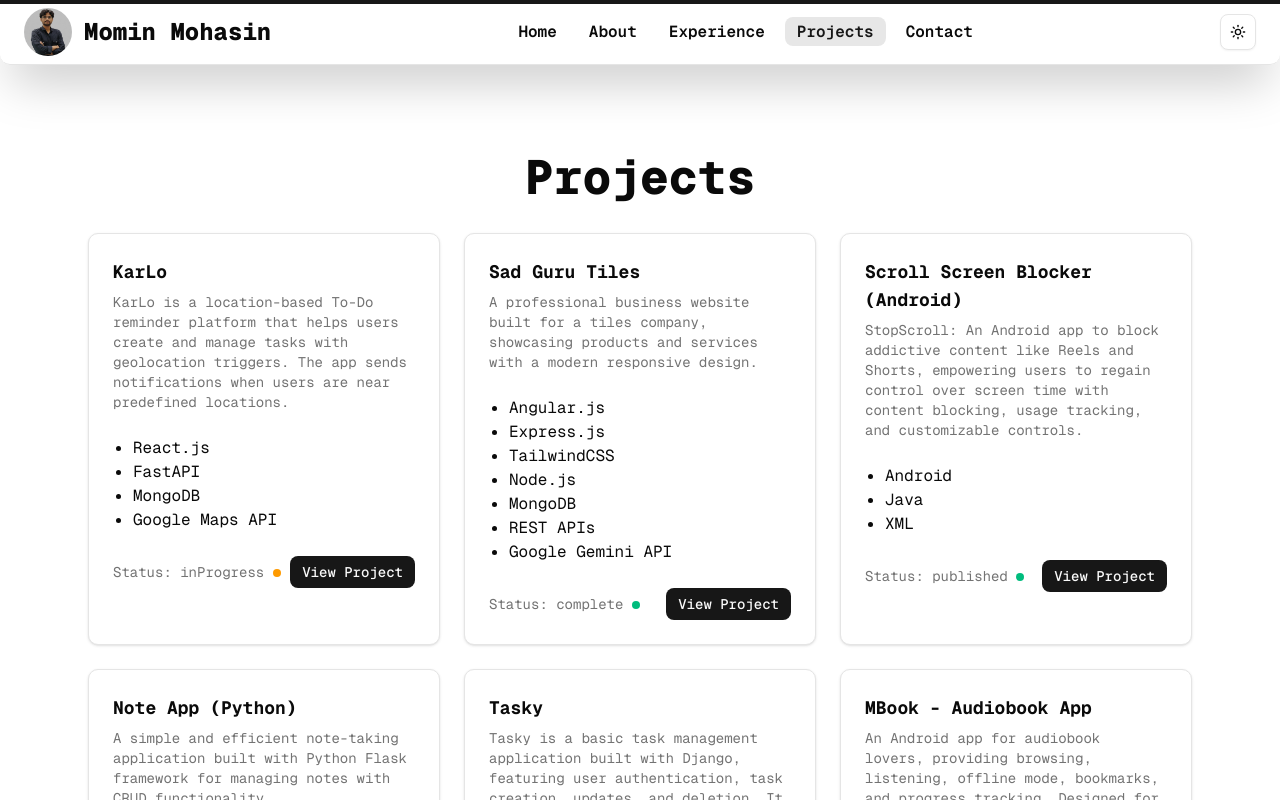
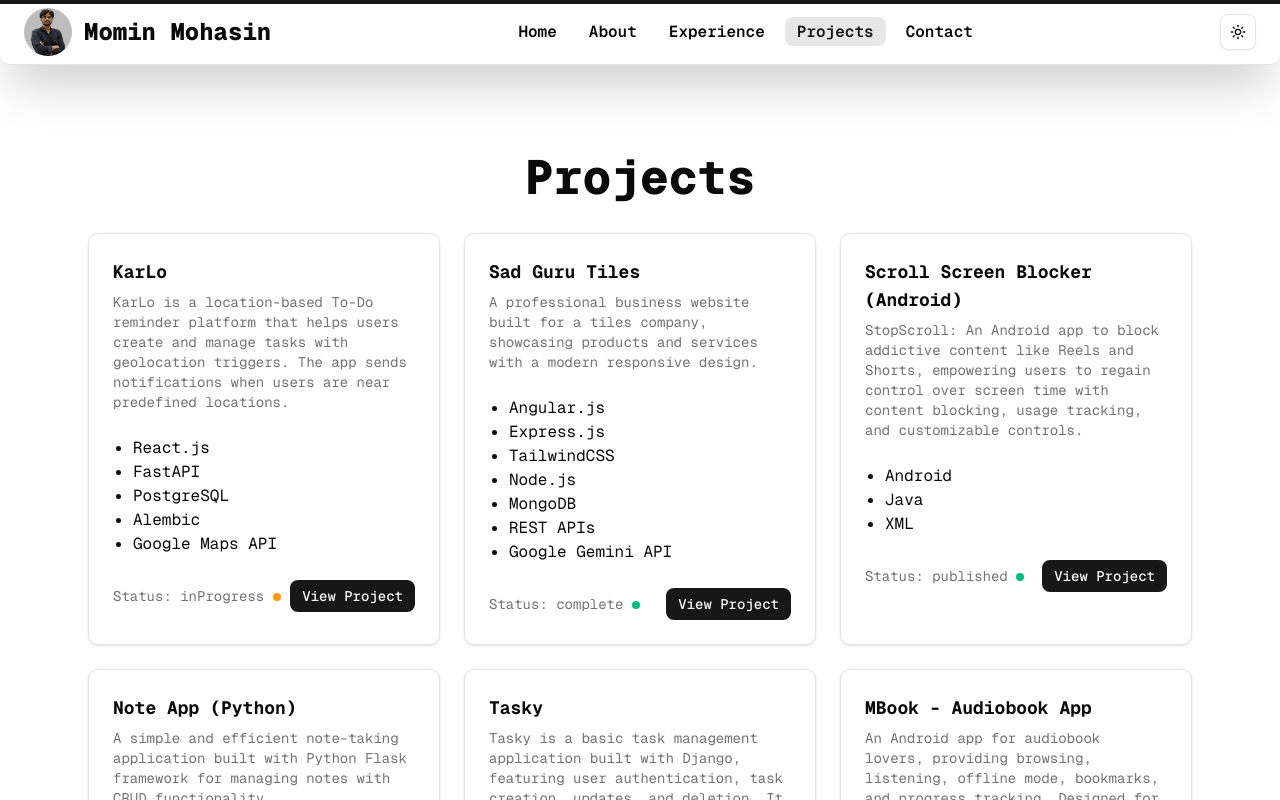
Before and after one commit to 000-dir-wmi-0001/momin-mohasin-folio, a Next.js app: page /projects in a window 1280 px wide. Shown: the top 800 px of the page. Built offline with nearby package versions, Linux system fonts and the light colour scheme.

Commit message:
added infog and api endpints

```diff
--- a/api/api.ts
+++ b/api/api.ts
@@ -7,7 +7,7 @@ export const sendContactForm = async (formData: FormState) => {
   try {
   // Use the Next.js API route; if a different backend is desired, set NEXT_PUBLIC_API_URL
   // to that server's base URL and keep the path /api/contact consistent there.
-  const response = await axiosClient.post("/api/contact", formData);
+  const response = await axiosClient.post("/v1/contact/create", formData);
     return response;
   } catch (error) {
     console.error("Error sending contact form:", error);
--- a/app/projects/page.tsx
+++ b/app/projects/page.tsx
@@ -29,7 +29,7 @@ const Projects = () => {
       name: "KarLo",
       description:
         "KarLo is a location-based To-Do reminder platform that helps users create and manage tasks with geolocation triggers. The app sends notifications when users are near predefined locations.",
-      technologies: ["React.js", "FastAPI", "MongoDB", "Google Maps API"],
+      technologies: ["React.js", "FastAPI", "PostgreSQL", "Alembic", "Google Maps API"],
       status: "inProgress",
       link: "https://kar-lo-frontend.vercel.app/",
     },
```
Also changed, not shown: 1 other file (tests, documents, lock files or other folders).
